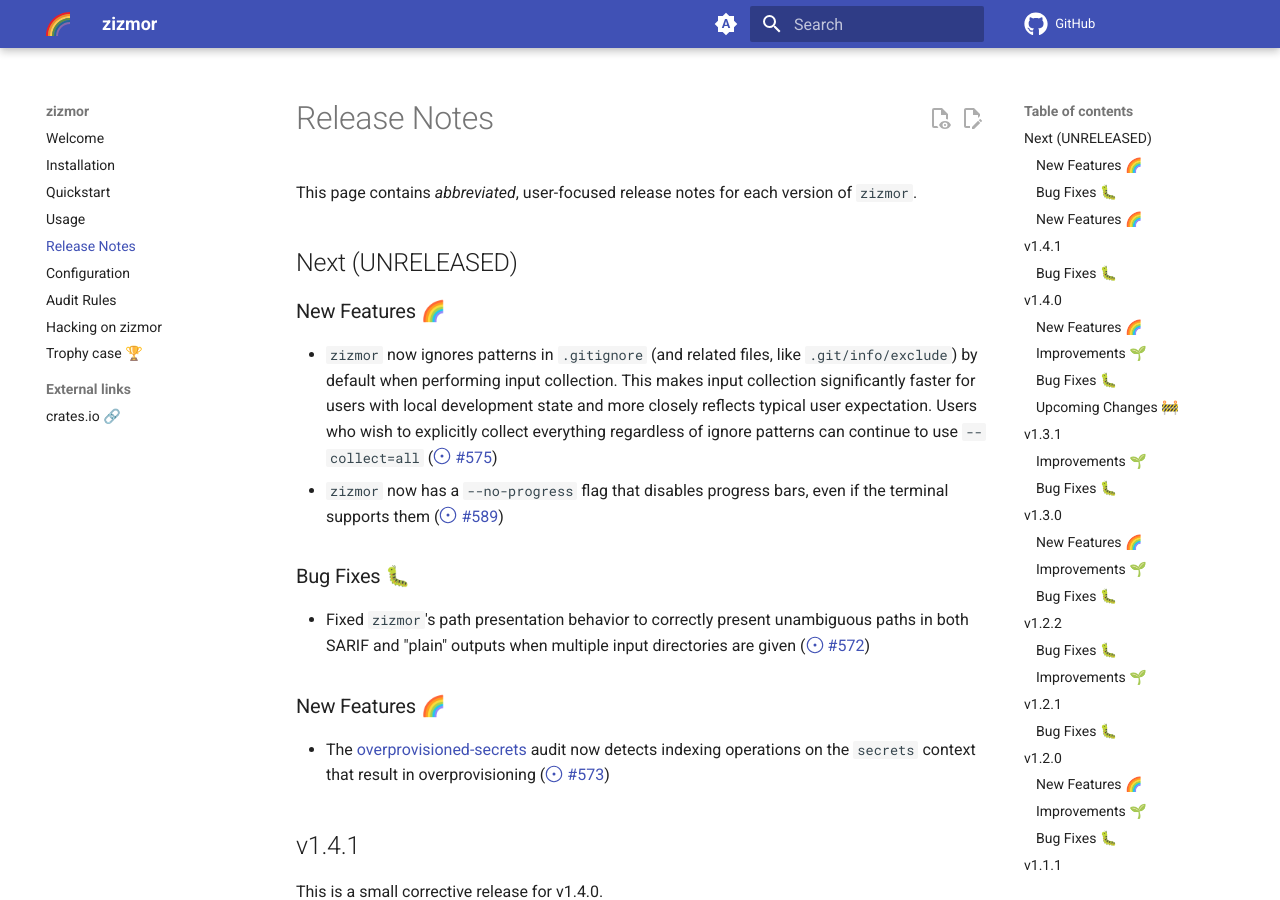
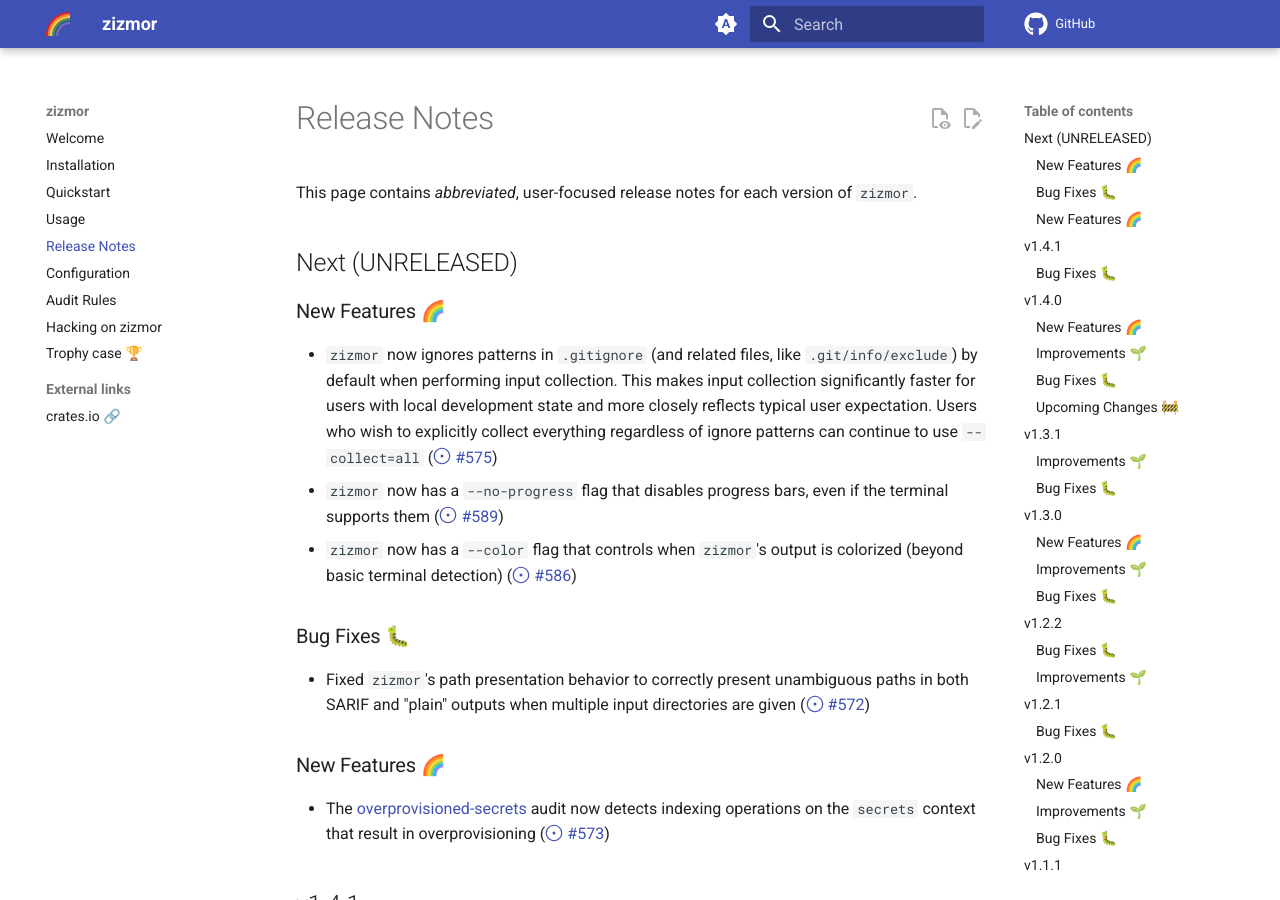
Before and after one commit to zizmorcore/zizmor, an MkDocs documentation site: the page built from docs/release-notes.md, in a window 1280 px wide and 900 px high. Built offline with MkDocs 1.6.1 and Material for MkDocs 9.7.7, drawn with Linux system fonts in a browser that asks for light colours; comment, search, counter and statistics services are not loaded.

Commit message:
record changes

```diff
--- a/docs/release-notes.md
+++ b/docs/release-notes.md
@@ -20,6 +20,8 @@
   (#575)
 * `zizmor` now has a `--no-progress` flag that disables
   progress bars, even if the terminal supports them (#589)
+* `zizmor` now has a `--color` flag that controls when `zizmor`'s
+  output is colorized (beyond basic terminal detection) (#586)
 
 ### Bug Fixes 🐛
 
```
